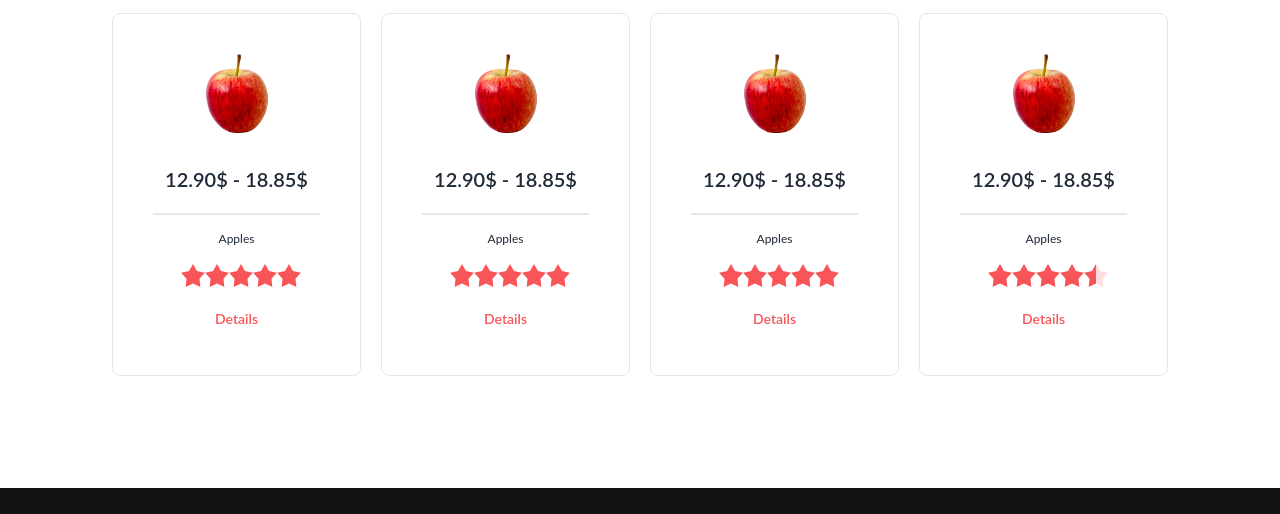
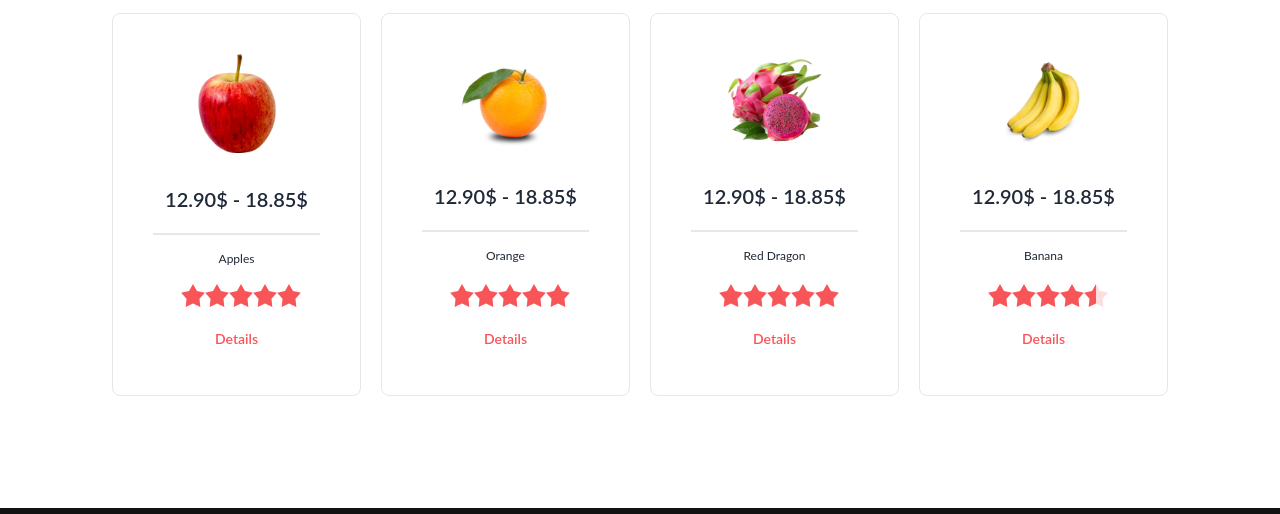
Before and after one commit to mrbannerbear/fruit-burst, a plain HTML site: page index.html in a window 1280 px wide. Shown: the part 1035-1549 px from the top of the page. Drawn offline with nearby package versions, Linux system fonts and the light colour scheme.

Commit message:
minor additions

```diff
--- a/index.html
+++ b/index.html
@@ -289,7 +289,7 @@
 
           <div class="card bg-base-100 border rounded-lg">
             <figure class="px-10 pt-10">
-              <img src="images/fruit6.png" alt="" class="rounded-xl w-16" />
+              <img src="images/fruit6.png" alt="" class="rounded-xl w-20" />
             </figure>
             <div class="card-body items-center text-center">
               <h2 class="card-title border-b-2 px-3 pb-5">12.90$ - 18.85$</h2>
@@ -344,13 +344,14 @@
               </div>
             </div>
           </div>
+
           <div class="card bg-base-100 border rounded-lg">
             <figure class="px-10 pt-10">
-              <img src="images/fruit6.png" alt="" class="rounded-xl w-16" />
+              <img src="images/pngwing 6.png" alt="" class="rounded-xl w-24" />
             </figure>
             <div class="card-body items-center text-center">
               <h2 class="card-title border-b-2 px-3 pb-5">12.90$ - 18.85$</h2>
-              <p class="text-xs m-2">Apples</p>
+              <p class="text-xs m-2">Orange</p>
 
               <div class="rating rating-md rating-half">
                 <input type="radio" name="rating-10" class="rating-hidden" />
@@ -372,10 +373,10 @@
                       <dialog id="my_modal_2" class="modal">
                         <form method="dialog" class="modal-box">
                           <figure class="px-10 pt-10">
-                            <img src="images/fruit6.png" alt="" class="rounded-xl w-28" />
+                            <img src="images/pngwing 6.png" alt="" class="rounded-xl w-28" />
                           </figure>
                           <div class="card-body items-center text-center">
-                            <h2 class="card-title text-4xl px-8">Apples</h2>
+                            <h2 class="card-title text-4xl px-8">Orange</h2>
                             <p class="text-xs m-2 px-5">Professional employees are there for you to pick the most amazing and fresh fruits.</p>
 
                             <div class="rating rating-md rating-half">
@@ -401,13 +402,14 @@
               </div>
             </div>
           </div>
+
           <div class="card bg-base-100 border rounded-lg">
             <figure class="px-10 pt-10">
-              <img src="images/fruit6.png" alt="" class="rounded-xl w-16" />
+              <img src="images/fruit8.png" alt="" class="rounded-xl w-24" />
             </figure>
             <div class="card-body items-center text-center">
               <h2 class="card-title border-b-2 px-3 pb-5">12.90$ - 18.85$</h2>
-              <p class="text-xs m-2">Apples</p>
+              <p class="text-xs m-2">Red Dragon</p>
 
               <div class="rating rating-md rating-half">
                 <input type="radio" name="rating-10" class="rating-hidden" />
@@ -429,10 +431,10 @@
                       <dialog id="my_modal_3" class="modal">
                         <form method="dialog" class="modal-box">
                           <figure class="px-10 pt-10">
-                            <img src="images/fruit6.png" alt="" class="rounded-xl w-28" />
+                            <img src="images/fruit8.png" alt="" class="rounded-xl w-28" />
                           </figure>
                           <div class="card-body items-center text-center">
-                            <h2 class="card-title text-4xl px-8">Apples</h2>
+                            <h2 class="card-title text-4xl px-8">Red Dragon</h2>
                             <p class="text-xs m-2 px-5">Professional employees are there for you to pick the most amazing and fresh fruits.</p>
 
                             <div class="rating rating-md rating-half">
@@ -458,13 +460,14 @@
               </div>
             </div>
           </div>
+
           <div class="card bg-base-100 border rounded-lg">
             <figure class="px-10 pt-10">
-              <img src="images/fruit6.png" alt="" class="rounded-xl w-16" />
+              <img src="images/fruit9.png" alt="" class="rounded-xl w-24" />
             </figure>
             <div class="card-body items-center text-center">
               <h2 class="card-title border-b-2 px-3 pb-5">12.90$ - 18.85$</h2>
-              <p class="text-xs m-2">Apples</p>
+              <p class="text-xs m-2">Banana</p>
 
               <div class="rating rating-md rating-half">
                 <input type="radio" name="rating-10" class="rating-hidden" />
@@ -486,10 +489,10 @@
                       <dialog id="my_modal_4" class="modal">
                         <form method="dialog" class="modal-box">
                           <figure class="px-10 pt-10">
-                            <img src="images/fruit6.png" alt="" class="rounded-xl w-28" />
+                            <img src="images/fruit9.png" alt="" class="rounded-xl w-28" />
                           </figure>
                           <div class="card-body items-center text-center">
-                            <h2 class="card-title text-4xl px-8">Apples</h2>
+                            <h2 class="card-title text-4xl px-8">Banana</h2>
                             <p class="text-xs m-2 px-5">Professional employees are there for you to pick the most amazing and fresh fruits.</p>
 
                             <div class="rating rating-md rating-half">
```
Also changed, not shown: images/pngwing 6.png (added).
